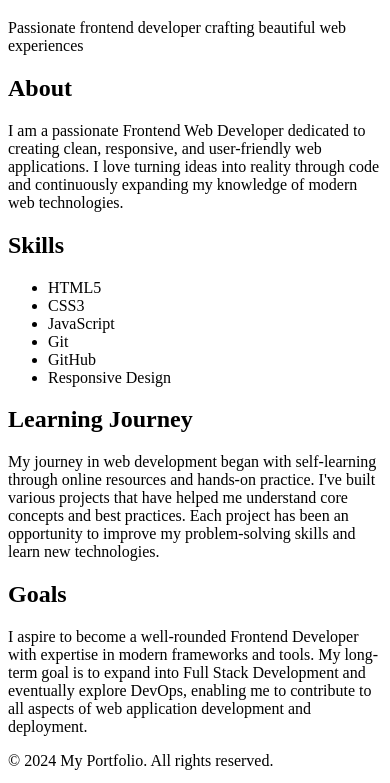
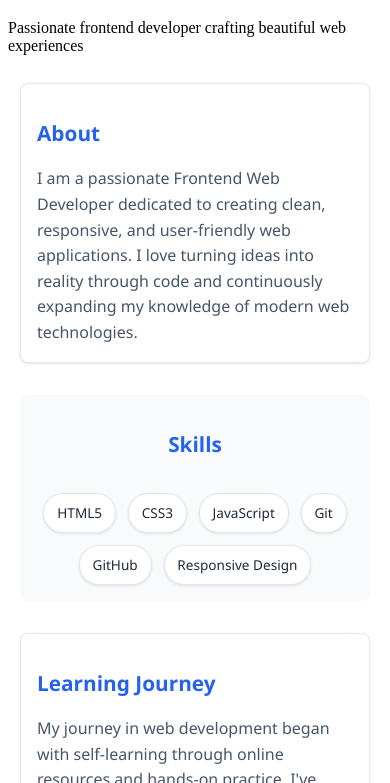
Before and after one commit to AmrendraCodes/My_FrontEnd-Portfolio-, a website: page portfolio/about.html in a window 390 px wide. Shown: the part 61-844 px from the top of the page. Drawn offline with Linux system fonts and the light colour scheme.

Commit message:
file commited

```diff
--- /dev/null
+++ b/portfolio/about.css
@@ -0,0 +1,173 @@
+/* CSS Variables for consistent theming */
+:root {
+    --primary-color: #2563eb;
+    --secondary-color: #64748b;
+    --background-light: #f8fafc;
+    --background-white: #ffffff;
+    --text-primary: #1e293b;
+    --text-secondary: #475569;
+    --border-color: #e2e8f0;
+    --shadow-sm: 0 1px 3px rgba(0, 0, 0, 0.1);
+    --shadow-md: 0 4px 6px rgba(0, 0, 0, 0.1);
+    --border-radius: 8px;
+    --font-family: 'Segoe UI', Tahoma, Geneva, Verdana, sans-serif;
+    --line-height-relaxed: 1.6;
+    --spacing-sm: 1rem;
+    --spacing-md: 2rem;
+    --spacing-lg: 3rem;
+    --max-width: 1100px;
+}
+
+/* Main content layout */
+.main-content {
+    max-width: var(--max-width);
+    margin: 0 auto;
+    padding: var(--spacing-md);
+    font-family: var(--font-family);
+    color: var(--text-primary);
+    line-height: var(--line-height-relaxed);
+}
+
+/* Section styling */
+.about-section,
+.experience-section,
+.goals-section {
+    margin-bottom: var(--spacing-lg);
+    padding: var(--spacing-md);
+    background-color: var(--background-white);
+    border-radius: var(--border-radius);
+    box-shadow: var(--shadow-sm);
+    border: 1px solid var(--border-color);
+}
+
+.about-section h2,
+.experience-section h2,
+.goals-section h2 {
+    color: var(--primary-color);
+    font-size: 1.75rem;
+    margin-bottom: var(--spacing-sm);
+    font-weight: 600;
+}
+
+.about-section p,
+.experience-section p,
+.goals-section p {
+    color: var(--text-secondary);
+    font-size: 1.05rem;
+    margin-bottom: 0;
+}
+
+/* Skills section styling */
+.skills-section {
+    margin-bottom: var(--spacing-lg);
+    padding: var(--spacing-md);
+    background-color: var(--background-light);
+    border-radius: var(--border-radius);
+}
+
+.skills-section h2 {
+    color: var(--primary-color);
+    font-size: 1.75rem;
+    margin-bottom: var(--spacing-md);
+    font-weight: 600;
+    text-align: center;
+}
+
+.skills-list {
+    display: flex;
+    flex-wrap: wrap;
+    gap: var(--spacing-sm);
+    justify-content: center;
+    list-style: none;
+    padding: 0;
+    margin: 0;
+}
+
+.skills-list li {
+    background-color: var(--background-white);
+    color: var(--text-primary);
+    padding: 0.75rem 1.25rem;
+    border-radius: 25px;
+    font-size: 0.95rem;
+    font-weight: 500;
+    box-shadow: var(--shadow-sm);
+    border: 1px solid var(--border-color);
+    transition: all 0.3s ease;
+}
+
+.skills-list li:hover {
+    transform: translateY(-2px);
+    box-shadow: var(--shadow-md);
+    background-color: var(--primary-color);
+    color: var(--background-white);
+}
+
+/* Footer styling */
+.page-footer {
+    background-color: var(--background-light);
+    text-align: center;
+    padding: var(--spacing-md);
+    margin-top: var(--spacing-lg);
+    border-top: 1px solid var(--border-color);
+}
+
+.page-footer p {
+    color: var(--text-secondary);
+    font-size: 0.9rem;
+    margin: 0;
+}
+
+/* Responsive design */
+@media (max-width: 768px) {
+    .main-content {
+        padding: var(--spacing-sm);
+    }
+
+    .about-section,
+    .experience-section,
+    .goals-section,
+    .skills-section {
+        padding: var(--spacing-sm);
+        margin-bottom: var(--spacing-md);
+    }
+
+    .about-section h2,
+    .experience-section h2,
+    .goals-section h2,
+    .skills-section h2 {
+        font-size: 1.5rem;
+    }
+
+    .skills-list {
+        gap: 0.75rem;
+    }
+
+    .skills-list li {
+        padding: 0.6rem 1rem;
+        font-size: 0.9rem;
+    }
+}
+
+@media (max-width: 480px) {
+    .main-content {
+        padding: 0.75rem;
+    }
+
+    .about-section h2,
+    .experience-section h2,
+    .goals-section h2,
+    .skills-section h2 {
+        font-size: 1.3rem;
+    }
+
+    .about-section p,
+    .experience-section p,
+    .goals-section p {
+        font-size: 1rem;
+    }
+
+    .skills-list li {
+        padding: 0.5rem 0.8rem;
+        font-size: 0.85rem;
+    }
+}
--- a/portfolio/about.html
+++ b/portfolio/about.html
@@ -4,6 +4,7 @@
     <meta charset="UTF-8">
     <meta name="viewport" content="width=device-width, initial-scale=1.0">
     <title>About Me</title>
+    <link rel="stylesheet" href="about.css">
 </head>
 <body>
     <header class="page-header">
```
